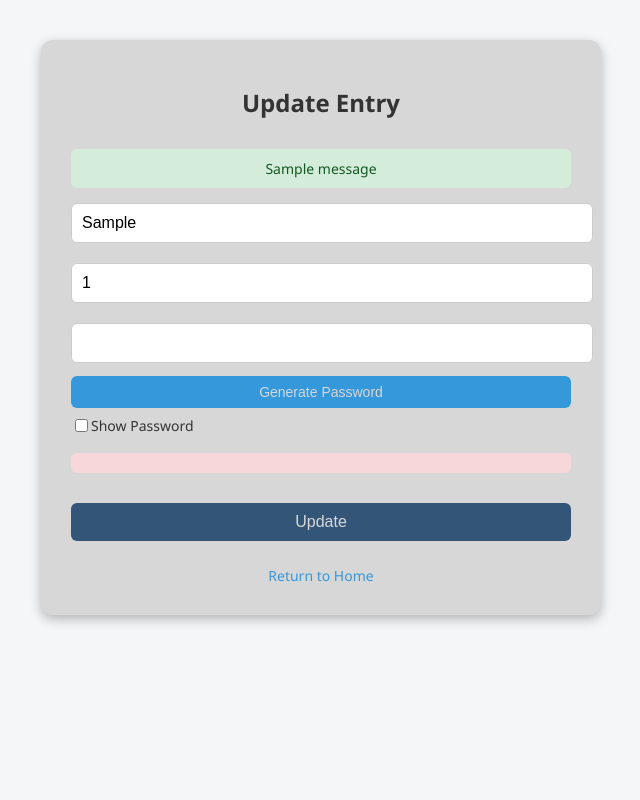
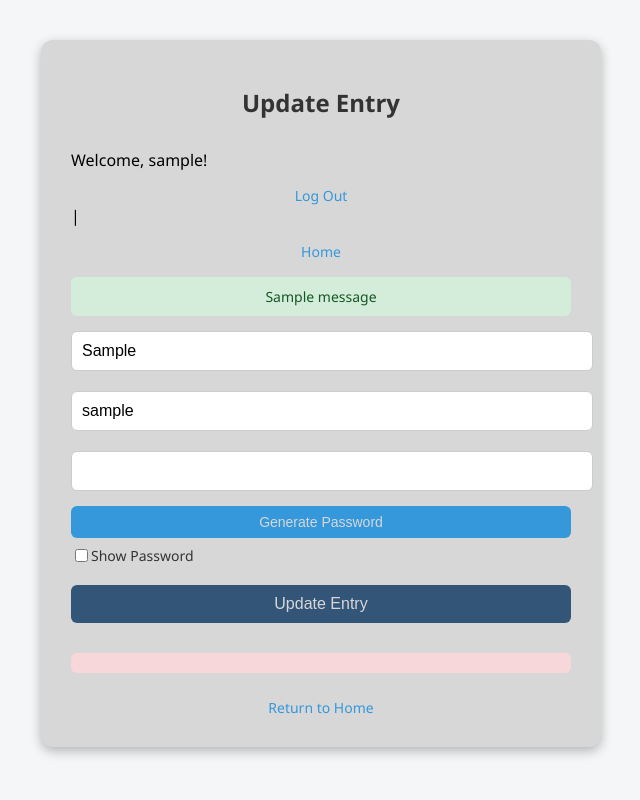
Before and after one commit to Ujjaldeep/PasswordManager, a Flask app: a page that uses templates/update.html in a window 1280 px wide. Shown: the whole page, without its empty margins (319-959 px from the left). Run offline with Flask 3, Linux system fonts and the light colour scheme; a user stored in the database is signed in; tables that the repository leaves empty hold one stand-in row (values such as "Sample post"); one stand-in notice (Sample message) is shown.

Commit message:
Update update.html

```diff
--- a/templates/update.html
+++ b/templates/update.html
@@ -1,64 +1,44 @@
 <!DOCTYPE html>
 <html lang="en">
 <head>
+    <meta charset="UTF-8">
+    <meta name="viewport" content="width=device-width, initial-scale=1.0">
     <title>Update Entry</title>
     <link rel="stylesheet" href="{{ url_for('static', filename='update.css') }}">
-    <script src="{{ url_for('static', filename='scripts.js') }}" defer></script>
+    <script src="{{ url_for('static', filename='scripts.js') }}"></script>
 </head>
 <body>
     <div class="Content">
         <h1>Update Entry</h1>
+        {% if current_user.is_authenticated %}
+            <p>Welcome, {{ current_user.username }}! <a href="{{ url_for('logout') }}">Log Out</a> | <a href="{{ url_for('home') }}">Home</a></p>
+        {% else %}
+            <p><a href="{{ url_for('signup') }}">Sign Up</a> | <a href="{{ url_for('login') }}">Log In</a></p>
+        {% endif %}
         {% with messages = get_flashed_messages(with_categories=true) %}
             {% if messages %}
                 {% for category, message in messages %}
-                    <p class="{{ category }}">{{ message }}</p>
+                    <p class="message {{ category }}">{{ message }}</p>
                 {% endfor %}
             {% endif %}
         {% endwith %}
-        <form action="{{ url_for('update', user_id=entry.user_id) }}" method="POST">
+        {% if current_user.is_authenticated %}
+            <form method="POST" action="{{ url_for('update', entry_username=entry.entry_username) }}">
                 <input type="text" name="Purpose" value="{{ entry.purpose }}" required>
-            <input type="text" name="Username" value="{{ entry.user_id }}" required>
+                <input type="text" name="Username" value="{{ entry.entry_username }}" required>
+                <input type="password" name="Password" id="password" required>
                 <div class="password-container">
-                <input type="password" name="Password" id="password-update" required minlength="6">
-                <button type="button" id="generate-password-update" class="generate-btn">Generate Password</button>
+                    <button type="button" class="generate-btn">Generate Password</button>
                     <label class="show-password">
-                    <input type="checkbox" id="show-password-update"> Show Password
+                        <input type="checkbox"> Show Password
                     </label>
-                <span class="password-error"></span>
                 </div>
-            <input type="submit" value="Update">
+                <input type="submit" value="Update Entry">
             </form>
             <a href="{{ url_for('home') }}">Return to Home</a>
+        {% else %}
+            <p>Please log in to update entries.</p>
+        {% endif %}
     </div>
 </body>
 </html>
-<!--
-
-<!DOCTYPE html>
-<html lang="en">
-<head>
-    <title>Update Entry</title>
-    <link rel="stylesheet" href="{{ url_for('static', filename='update.css') }}">
-</head>
-<body>
-    <div class="Content">
-        <h1>Update Entry</h1>
-        {% with messages = get_flashed_messages(with_categories=true) %}
-            {% if messages %}
-                {% for category, message in messages %}
-                    <p class="{{ category }}">{{ message }}</p>
-                {% endfor %}
-            {% endif %}
-        {% endwith %}
-        <form action="{{ url_for('update', user_id=entry.user_id) }}" method="POST">
-            <input type="text" name="Purpose" value="{{ entry.purpose }}" required>
-            <input type="text" name="Username" value="{{ entry.user_id }}" required>
-            <input type="password" name="Password" required>
-            <input type="submit" value="Update">
-        </form>
-        <a href="{{ url_for('home') }}">Return to Home</a>
-    </div>
-</body>
-</html>
-
--->
```
Lines whose indentation alone changed are shown as unchanged.
